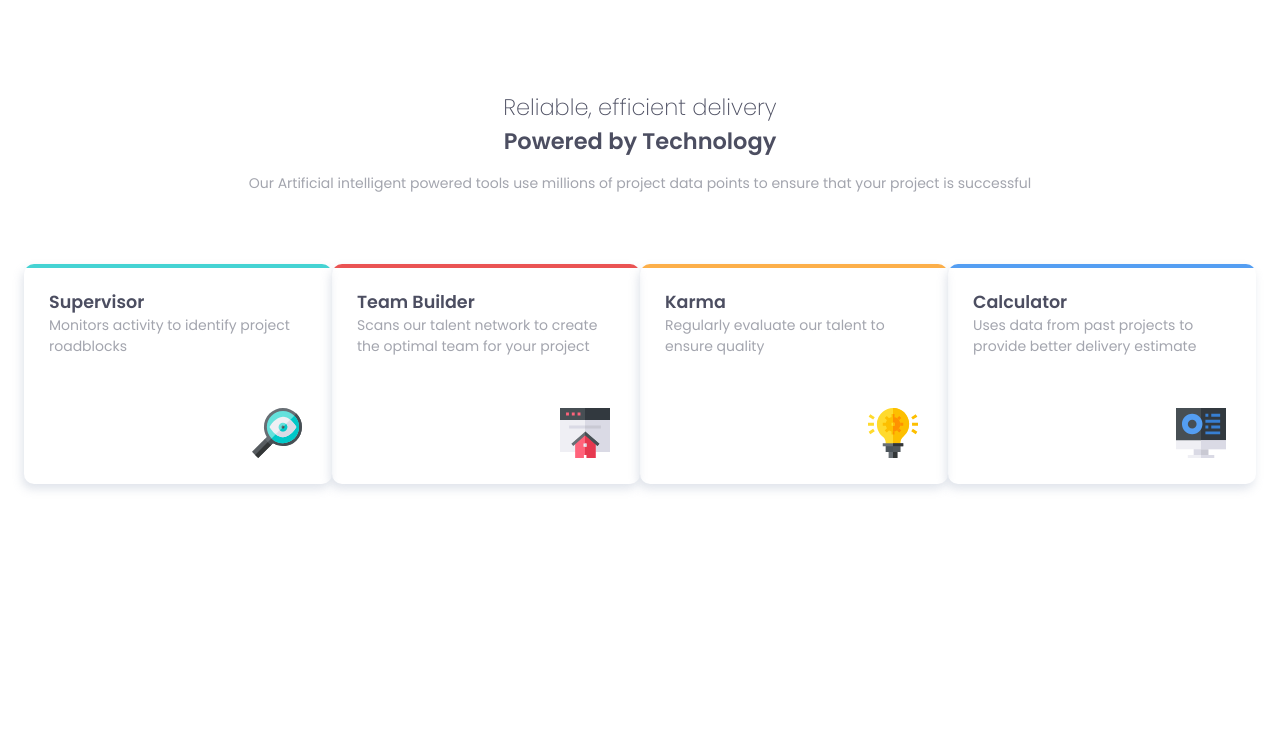
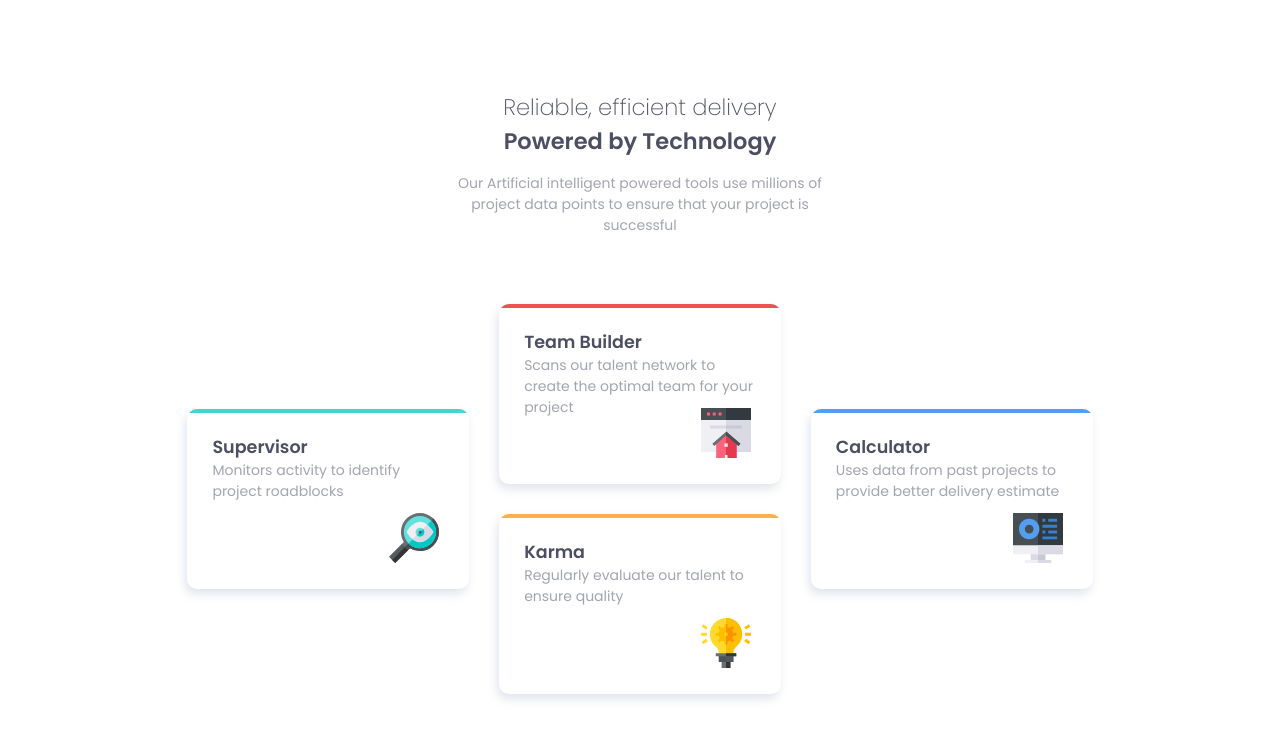
Before and after one commit to Hikmahx/2-Four-card-feature-section, a plain HTML site: page index.html in a window 1280 px wide. Drawn offline with Linux system fonts and the light colour scheme.

Commit message:
Tablet and Desktop media queries completed

```diff
--- a/style.css
+++ b/style.css
@@ -32,7 +32,9 @@ p{
 }
 
 .card-heading{
-  width: 85%;
+  width: 95%;
+  max-width: 42rem;
+  text-align: center;
   display: flex;
   flex-direction: column;
   align-items: center;
@@ -58,6 +60,7 @@ p{
 
 .card{
   width: 100%;
+  max-width: 41rem;
   height: 22rem;
   border-radius: 1rem;
   margin-bottom: 2.4rem;
@@ -108,8 +111,50 @@ p{
 
 /* MEDIA QUERIES FOR TABLET AND DESKTOP */
 @media(min-width: 750px) {
+  .card-heading{
+    width: 44%;
+  }
+
   .cards{
-    display: flex;
-    flex-direction: row;
+    padding-bottom: 2rem;
+    display: grid;
+    grid-template-columns: repeat(11, 6%);
+    grid-template-rows: repeat(6, 6rem);
+    grid-row-gap: 1rem;
+    grid-column-gap: 3rem;
+  }
+
+  .card{
+    height: 18rem;
+  }
+
+  .card:nth-child(1){
+    grid-column: 2/5;
+    grid-row: 3/5;
+  }
+
+  .card:nth-child(2){
+    grid-column: 5/8;
+    grid-row: 2/3;
+  }
+
+  .card:nth-child(3){
+    grid-column: 5/8;
+    grid-row: 4/7;
+  }
+
+  .card:nth-child(4){
+    grid-column: 8/11;
+    grid-row: 3/5;
   }
 }
+
+@media(min-width: 1200px) {
+  .cards-section{
+    height: 100vh;
+  }
+
+  .card-heading{
+    width: 32%;
+  }
+}
```
